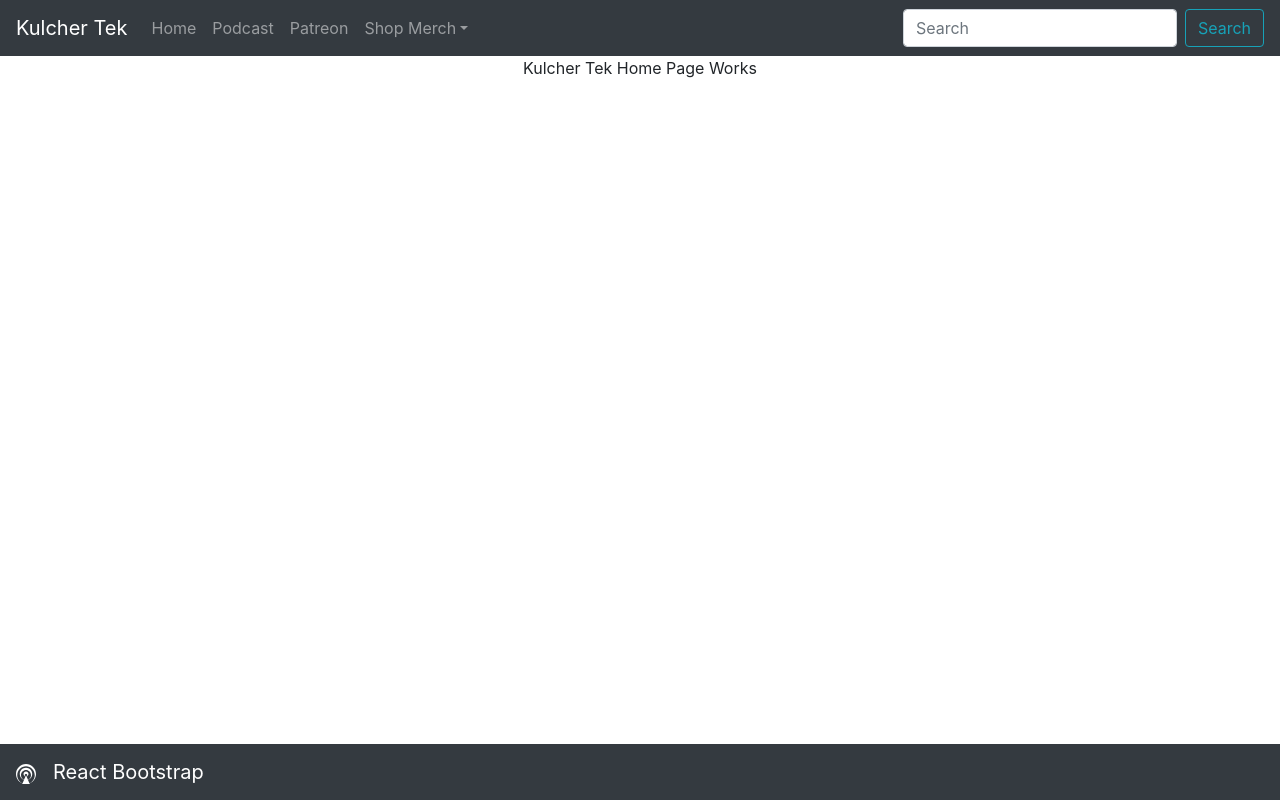
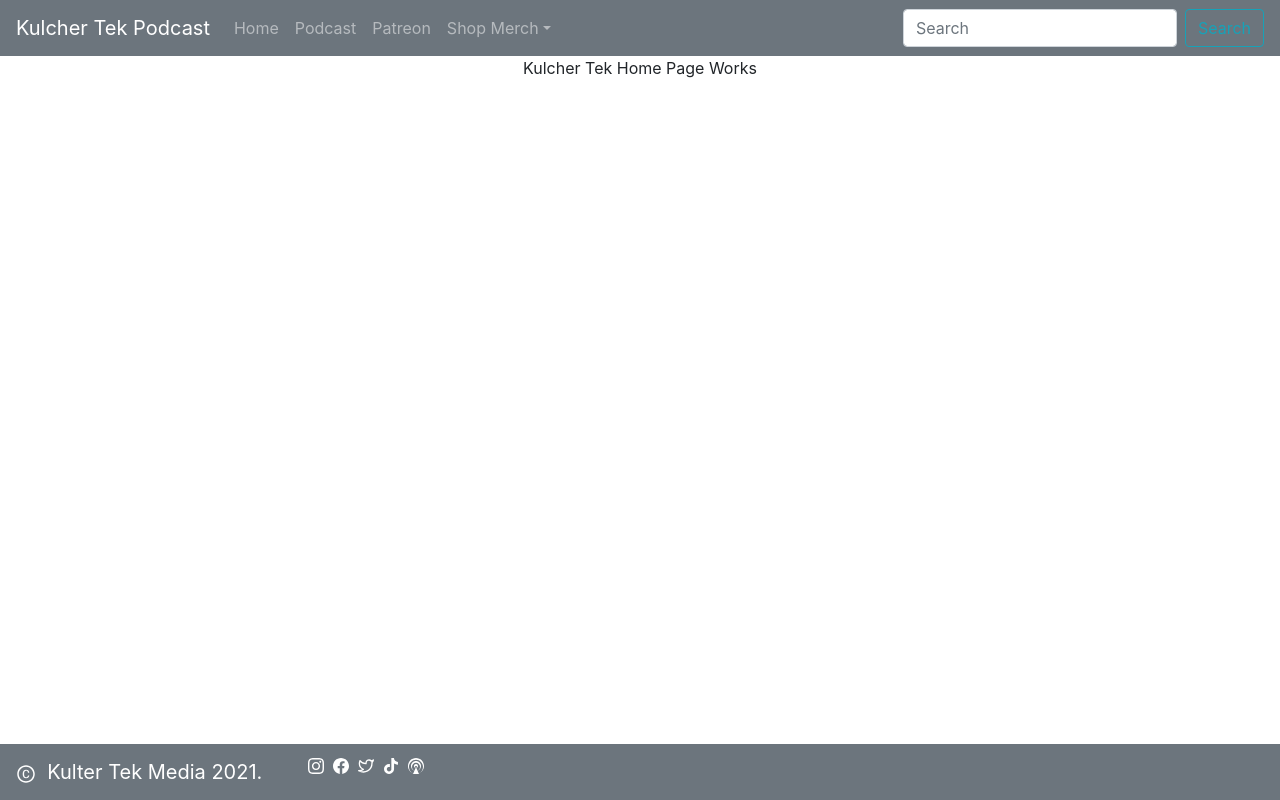
Before and after one commit to jeanhern81/kulcher-tek, a React (Create React App) app: page / in a window 1280 px wide. Built offline with nearby package versions, Linux system fonts and the light colour scheme.

Commit message:
footer revision

```diff
--- a/src/App.css
+++ b/src/App.css
@@ -1,4 +1,4 @@
-.App {
+.homeBody {
   text-align: center;
 }
 
--- a/src/components/Footer.js
+++ b/src/components/Footer.js
@@ -1,8 +1,18 @@
 import React, { Component } from 'react';
 
 import Navbar from 'react-bootstrap/Navbar';
+import Row from "react-bootstrap/Row";
+import Col from 'react-bootstrap/Col'
+
 import { ImPodcast } from 'react-icons/im';
+import { SiInstagram } from 'react-icons/si';
+import { SiFacebook } from 'react-icons/si';
+import { FiTwitter } from 'react-icons/fi';
+import { SiTiktok } from 'react-icons/si';
+import { AiOutlineCopyrightCircle } from 'react-icons/ai';
 
+
+import './NavFooter.css';
 
 class Footer extends Component {
 
@@ -11,15 +21,31 @@ class Footer extends Component {
             <div>
 
 
-                <Navbar bg="dark" variant="dark"  fixed="bottom">
-        <Navbar.Brand href="#home">
-        <ImPodcast /> &nbsp;
-                React Bootstrap
+    <Navbar bg="secondary" variant="dark"  fixed="bottom" className="justify-content" >
+    <Row>
+    <Col>
+        <Navbar.Brand href="#home" >
+
+                <AiOutlineCopyrightCircle />&nbsp; Kulter Tek Media 2021.
+
         </Navbar.Brand>
-                </Navbar>
+    </Col>
+
+    <Col>
+        <div className=" socialMediaIcons px-15">
+            <SiInstagram /> &nbsp;
+            <SiFacebook /> &nbsp;
+            <FiTwitter /> &nbsp;
+            <SiTiktok /> &nbsp;
+            <ImPodcast /> &nbsp;
+        </div>
+    </Col>
 
 
 
+
+    </Row>
+    </Navbar>
 
             </div>
         );
--- a/src/components/Nav.js
+++ b/src/components/Nav.js
@@ -12,8 +12,8 @@ class NavBarMain extends Component {
     render() {
         return (
             <div>
-                <Navbar bg="dark" variant="dark">
-    <Navbar.Brand href="#home">Kulcher Tek</Navbar.Brand>
+                <Navbar bg="secondary" variant="dark">
+    <Navbar.Brand href="#home">Kulcher Tek Podcast</Navbar.Brand>
     <Nav className="mr-auto">
         <Nav.Link href="#home">Home</Nav.Link>
         <Nav.Link href="https://kulchertek.podbean.com/" target='_blank'>Podcast</Nav.Link>
--- /dev/null
+++ b/src/components/NavFooter.css
@@ -0,0 +1,5 @@
+.socialMediaIcons {
+    color: white;
+    float:right;
+
+}
--- a/src/pages/Home.js
+++ b/src/pages/Home.js
@@ -11,8 +11,9 @@ class Home extends React.Component {
     return (
         <div>
             <Nav />
+            <div className="homeBody">
         Kulcher Tek Home Page Works
-
+            </div>
             <Footer />
         </div>
     );
```
